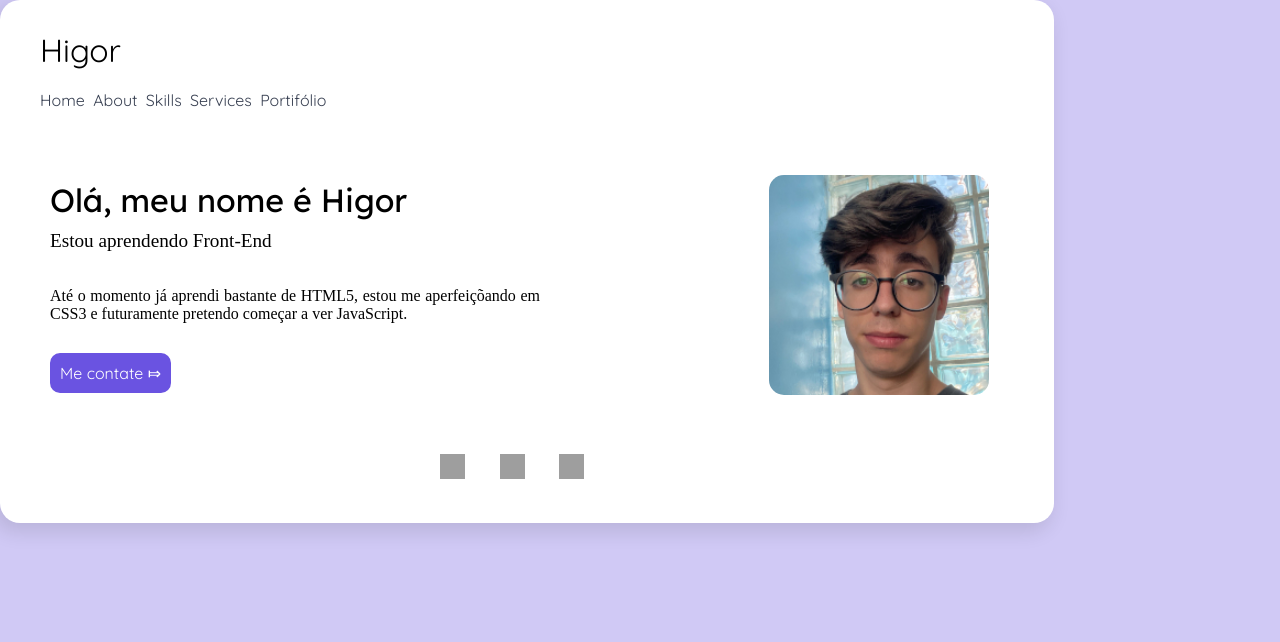
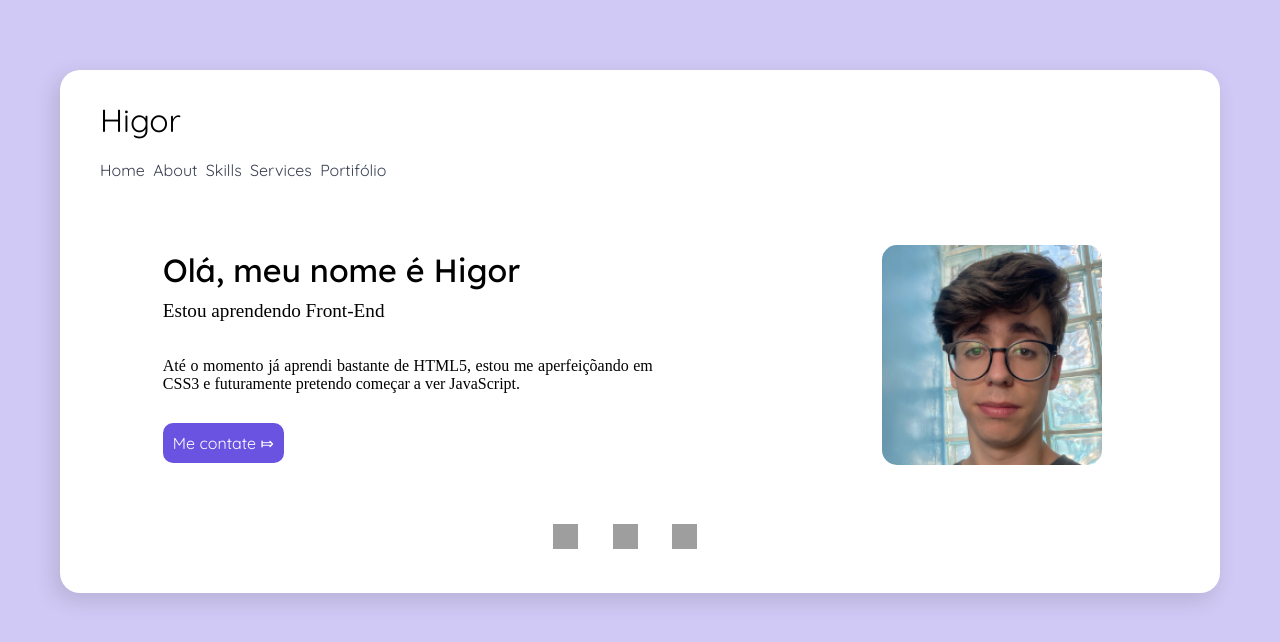
Before and after one commit to HigorMauricio/Desafio-HTML-CSS, a plain HTML site: page Desafio 1-copia/index.html in a window 1280 px wide. Drawn offline with Linux system fonts and the light colour scheme; grey boxes are pictures that could not be loaded; a web font is replaced by a local one.

Commit message:
atualização de erros

```diff
--- a/Desafio 1-copia/index.html
+++ b/Desafio 1-copia/index.html
@@ -7,7 +7,6 @@
     <link rel="stylesheet" href="style.css">
 </head>
 <body>
-    <div class="container">
     <div class="fundo">
         <header>
             <h1>Higor</h1>
@@ -40,6 +39,5 @@
             </nav>
         </footer>
     </div>
-    </div>
 </body>
 </html>
--- a/Desafio 1-copia/style.css
+++ b/Desafio 1-copia/style.css
@@ -5,14 +5,11 @@
     padding: 0px;
 }
 
-.container{
-    position: relative;
+body{
     background-color: #D0C9F5;
-    height: 100vh;
 }
 
 .fundo{
-    position: absolute;
     background-color: white;
     max-width: 1100px;
     min-width: 300px;
@@ -20,6 +17,7 @@
     border-radius: 20px;
     padding: 20px 30px;
     font-family: Quicksand;
+    margin-top: 70px;
     margin-bottom: 20px;
     box-shadow: -5px 7px 20px 2px rgba(0, 0, 0, 0.11);
 }
```
Lines whose indentation alone changed are shown as unchanged.
